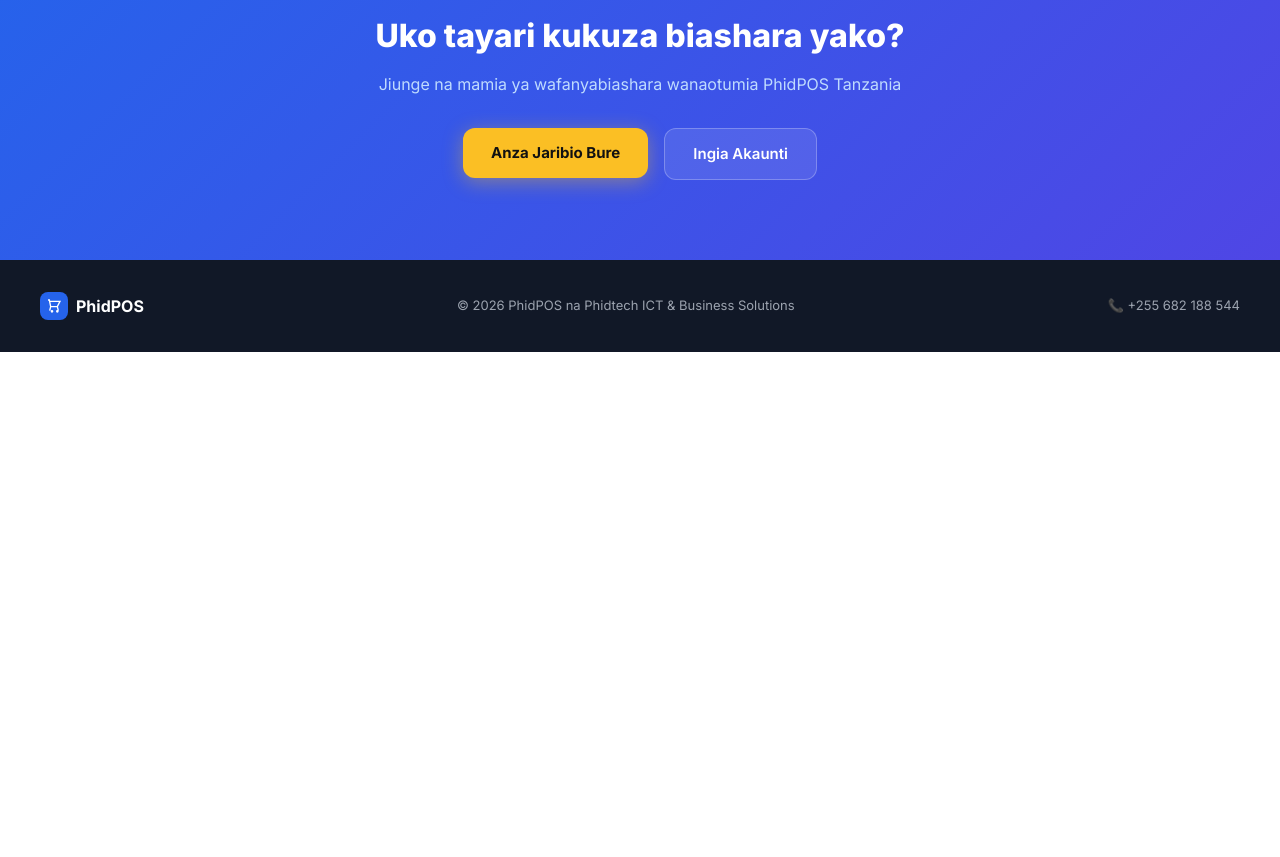
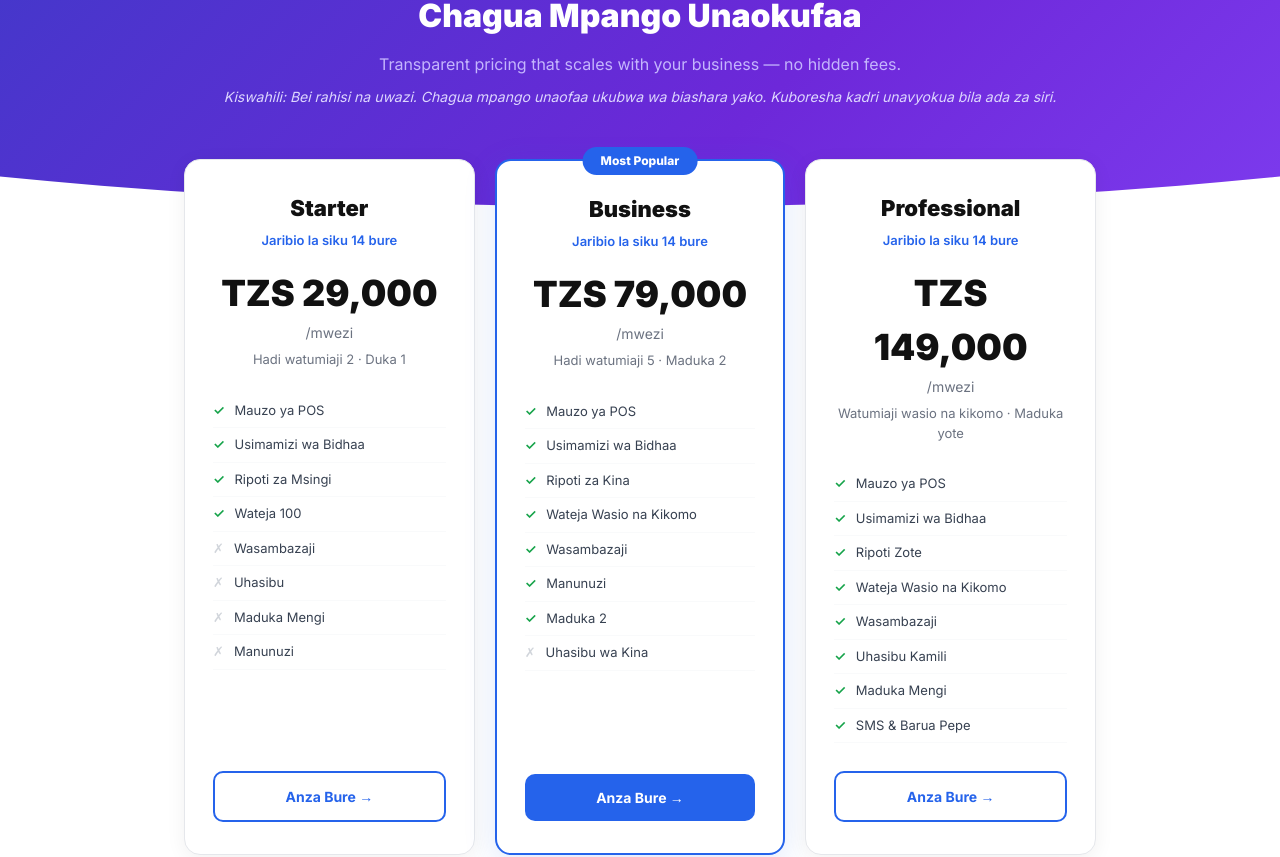
Before and after one commit to PHIDTECH/phidpos.co.tz, a Next.js app: page / in a window 1280 px wide. Shown: the part 1574-2431 px from the top of the page. Before the commit the page ends 1926 px from the top, so only its background shows below. Built offline with nearby package versions, Linux system fonts and the light colour scheme.

Commit message:
Add professional pricing section with 3 cards, Most Popular badge, wave header matching PhidLMS

```diff
--- a/src/app/page.tsx
+++ b/src/app/page.tsx
@@ -108,10 +108,47 @@
         }
         .feature-title { font-size: 16px; font-weight: 700; color: #111; margin-bottom: 8px; }
         .feature-desc { font-size: 14px; color: #6b7280; line-height: 1.6; }
-        .cta { padding: 80px 24px; background: linear-gradient(135deg, #2563eb, #4f46e5); text-align: center; }
+        .pricing-section { background: #fff; padding: 0 0 80px; }
+        .pricing-header {
+          background: linear-gradient(135deg, #4338ca 0%, #6d28d9 60%, #7c3aed 100%);
+          padding: 60px 24px 100px; text-align: center; position: relative;
+          clip-path: ellipse(110% 100% at 50% 0%);
+        }
+        .pricing-header h2 { font-size: 32px; font-weight: 900; color: #fff; margin-bottom: 12px; }
+        .pricing-header p { font-size: 16px; color: #c4b5fd; max-width: 560px; margin: 0 auto 8px; }
+        .pricing-header .sw-note { font-size: 14px; color: #ddd6fe; margin-top: 10px; font-style: italic; }
+        .pricing-cards { display: grid; grid-template-columns: repeat(3, 1fr); gap: 20px; max-width: 960px; margin: -48px auto 0; padding: 0 24px; position: relative; z-index: 10; }
+        .pricing-card {
+          background: #fff; border-radius: 16px; padding: 32px 28px;
+          border: 1px solid #e5e7eb; box-shadow: 0 4px 20px rgba(0,0,0,0.06);
+          display: flex; flex-direction: column; position: relative;
+        }
+        .pricing-card.popular { border: 2px solid #2563eb; box-shadow: 0 8px 32px rgba(37,99,235,0.15); }
+        .popular-badge {
+          position: absolute; top: -14px; left: 50%; transform: translateX(-50%);
+          background: #2563eb; color: #fff; font-size: 12px; font-weight: 800;
+          padding: 5px 18px; border-radius: 999px; white-space: nowrap;
+        }
+        .plan-name { font-size: 22px; font-weight: 900; color: #111; margin-bottom: 6px; text-align: center; }
+        .plan-trial { font-size: 13px; color: #2563eb; font-weight: 600; text-align: center; margin-bottom: 16px; }
+        .plan-price { text-align: center; margin-bottom: 6px; }
+        .plan-price .amount { font-size: 36px; font-weight: 900; color: #111; }
+        .plan-price .period { font-size: 14px; color: #6b7280; }
+        .plan-tagline { font-size: 13px; color: #6b7280; text-align: center; margin-bottom: 24px; }
+        .plan-features { list-style: none; padding: 0; margin: 0 0 28px; flex: 1; }
+        .plan-features li { display: flex; align-items: flex-start; gap: 10px; padding: 7px 0; font-size: 13px; color: #374151; border-bottom: 1px solid #f9fafb; }
+        .plan-features li .check { color: #16a34a; font-weight: 900; flex-shrink: 0; }
+        .plan-features li .cross { color: #d1d5db; flex-shrink: 0; }
+        .plan-btn { display: block; text-align: center; padding: 13px; border-radius: 10px; font-size: 14px; font-weight: 700; text-decoration: none; transition: 0.2s; }
+        .plan-btn-primary { background: #2563eb; color: #fff; }
+        .plan-btn-primary:hover { background: #1d4ed8; }
+        .plan-btn-outline { background: #fff; color: #2563eb; border: 2px solid #2563eb; }
+        .plan-btn-outline:hover { background: #eff6ff; }
+        .cta { padding: 60px 24px; background: linear-gradient(135deg, #2563eb, #4f46e5); text-align: center; }
         .cta h2 { font-size: 32px; font-weight: 800; color: #fff; margin-bottom: 12px; }
         .cta p { font-size: 16px; color: #bfdbfe; margin-bottom: 32px; }
         .cta-buttons { display: flex; gap: 16px; justify-content: center; flex-wrap: wrap; }
+        @media (max-width: 768px) { .pricing-cards { grid-template-columns: 1fr; } }
         .footer { background: #111827; padding: 32px 24px; }
         .footer-inner {
           max-width: 1200px; margin: 0 auto;
@@ -235,8 +272,71 @@
         </div>
       </section>
 
+      {/* Pricing */}
+      <section className="pricing-section" id="pricing">
+        <div className="pricing-header">
+          <h2>Chagua Mpango Unaokufaa</h2>
+          <p>Transparent pricing that scales with your business — no hidden fees.</p>
+          <div className="sw-note">Kiswahili: Bei rahisi na uwazi. Chagua mpango unaofaa ukubwa wa biashara yako. Kuboresha kadri unavyokua bila ada za siri.</div>
+        </div>
+
+        <div className="pricing-cards">
+          {/* Starter */}
+          <div className="pricing-card">
+            <div className="plan-name">Starter</div>
+            <div className="plan-trial">Jaribio la siku 14 bure</div>
+            <div className="plan-price">
+              <span className="amount">TZS 29,000</span><br/>
+              <span className="period">/mwezi</span>
+            </div>
+            <div className="plan-tagline">Hadi watumiaji 2 · Duka 1</div>
+            <ul className="plan-features">
+              {["✓ Mauzo ya POS","✓ Usimamizi wa Bidhaa","✓ Ripoti za Msingi","✓ Wateja 100","✗ Wasambazaji","✗ Uhasibu","✗ Maduka Mengi","✗ Manunuzi"].map((f,i)=>(
+                <li key={i}><span className={f.startsWith("✓") ? "check" : "cross"}>{f[0]}</span>{f.slice(2)}</li>
+              ))}
+            </ul>
+            <a href="/register" className="plan-btn plan-btn-outline">Anza Bure →</a>
+          </div>
+
+          {/* Business - Most Popular */}
+          <div className="pricing-card popular">
+            <div className="popular-badge">Most Popular</div>
+            <div className="plan-name">Business</div>
+            <div className="plan-trial">Jaribio la siku 14 bure</div>
+            <div className="plan-price">
+              <span className="amount">TZS 79,000</span><br/>
+              <span className="period">/mwezi</span>
+            </div>
+            <div className="plan-tagline">Hadi watumiaji 5 · Maduka 2</div>
+            <ul className="plan-features">
+              {["✓ Mauzo ya POS","✓ Usimamizi wa Bidhaa","✓ Ripoti za Kina","✓ Wateja Wasio na Kikomo","✓ Wasambazaji","✓ Manunuzi","✓ Maduka 2","✗ Uhasibu wa Kina"].map((f,i)=>(
+                <li key={i}><span className={f.startsWith("✓") ? "check" : "cross"}>{f[0]}</span>{f.slice(2)}</li>
+              ))}
+            </ul>
+            <a href="/register" className="plan-btn plan-btn-primary">Anza Bure →</a>
+          </div>
+
+          {/* Professional */}
+          <div className="pricing-card">
+            <div className="plan-name">Professional</div>
+            <div className="plan-trial">Jaribio la siku 14 bure</div>
+            <div className="plan-price">
+              <span className="amount">TZS 149,000</span><br/>
+              <span className="period">/mwezi</span>
+            </div>
+            <div className="plan-tagline">Watumiaji wasio na kikomo · Maduka yote</div>
+            <ul className="plan-features">
+              {["✓ Mauzo ya POS","✓ Usimamizi wa Bidhaa","✓ Ripoti Zote","✓ Wateja Wasio na Kikomo","✓ Wasambazaji","✓ Uhasibu Kamili","✓ Maduka Mengi","✓ SMS & Barua Pepe"].map((f,i)=>(
+                <li key={i}><span className={f.startsWith("✓") ? "check" : "cross"}>{f[0]}</span>{f.slice(2)}</li>
+              ))}
+            </ul>
+            <a href="/register" className="plan-btn plan-btn-outline">Anza Bure →</a>
+          </div>
+        </div>
+      </section>
+
       {/* CTA */}
-      <section className="cta" id="pricing">
+      <section className="cta">
         <h2>Uko tayari kukuza biashara yako?</h2>
         <p>Jiunge na mamia ya wafanyabiashara wanaotumia PhidPOS Tanzania</p>
         <div className="cta-buttons">
```
